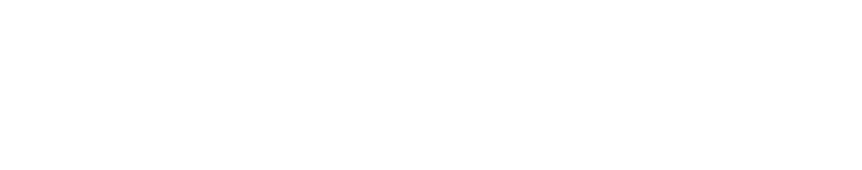
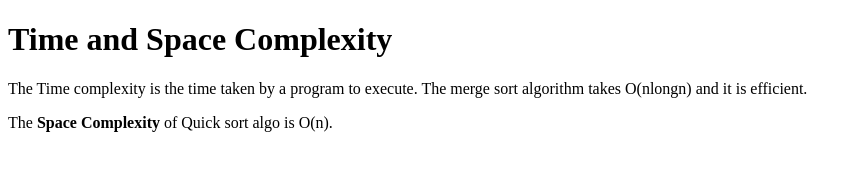
Before and after one commit to acciojob/time-and-space-complexity-sharathkumar7777, a website: page main.html in a window 1280 px wide. Shown: the whole page, without its empty margins (0-862 px from the left). Drawn offline with Linux system fonts and the light colour scheme.

Commit message:
created a submission

```diff
--- a/main.html
+++ b/main.html
@@ -8,6 +8,9 @@
 
 <body>
 	<!-- the entire body must be written by student -->
+	<h1>Time and Space Complexity</h1>
+	<p>The Time complexity is the time taken by a program to execute. The merge sort algorithm takes O(nlongn) and it is efficient.</p>
+	<p>The <b>Space Complexity</b> of Quick sort algo is O(n).</p>
     <script type="text/javascript" src="./script.js">
 </script>
 
```
